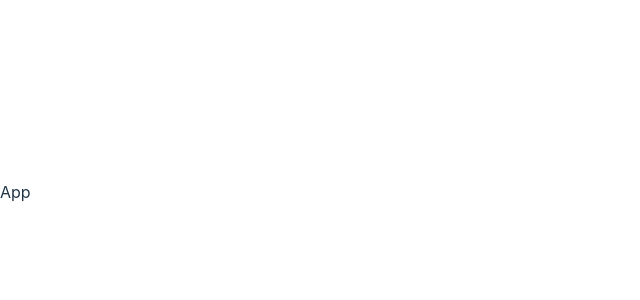
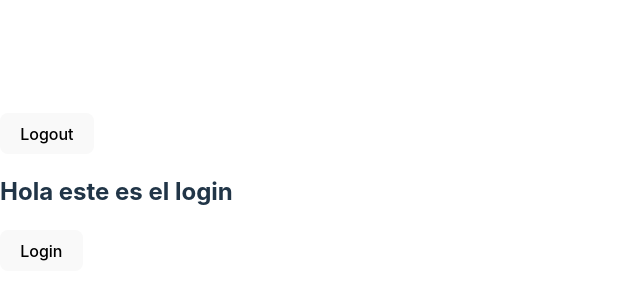
Before and after one commit to CristianAquino/react-ts, a React (Vite) app: page /login in a window 1280 px wide. Shown: the part 208-508 px from the top of the page, without its empty margins (0-640 px from the left). Built offline with nearby package versions, Linux system fonts and the light colour scheme.

Commit message:
feat: routes app

```diff
--- a/src/App.tsx
+++ b/src/App.tsx
@@ -1,4 +1,46 @@
+import { Suspense, lazy } from "react";
+import { BrowserRouter, Route, Navigate } from "react-router-dom";
+import { PRIVATE_ROUTES, PUBLIC_ROUTES, Roles } from "./models";
+import { AuthGuard, RolGuard } from "./guards";
+import { RoutesWithNotFound } from "./helpers";
+import { Provider } from "react-redux";
+import store from "./redux/store";
+import { Logout } from "./components/Logout";
+import { Dashboard } from "./pages";
+
+const Login = lazy(() => import("./pages/Login/Login"));
+const Private = lazy(() => import("./pages/Private/Private"));
+
 const App = () => {
-  return <div>App</div>;
+  return (
+    <div>
+      <Suspense fallback={<h1>Loading...</h1>}>
+        <Provider store={store}>
+          <BrowserRouter>
+            <Logout />
+            <RoutesWithNotFound>
+              <Route
+                path="/"
+                element={<Navigate to={PRIVATE_ROUTES.PRIVATE} />}
+              />
+              <Route path={PUBLIC_ROUTES.LOGIN} element={<Login />} />
+              <Route element={<AuthGuard />}>
+                <Route
+                  path={`${PRIVATE_ROUTES.PRIVATE}/*`}
+                  element={<Private />}
+                />
+              </Route>
+              <Route element={<RolGuard rol={Roles.ADMIN} />}>
+                <Route
+                  path={PRIVATE_ROUTES.DASHBOARD}
+                  element={<Dashboard />}
+                />
+              </Route>
+            </RoutesWithNotFound>
+          </BrowserRouter>
+        </Provider>
+      </Suspense>
+    </div>
+  );
 };
 export default App;
```
